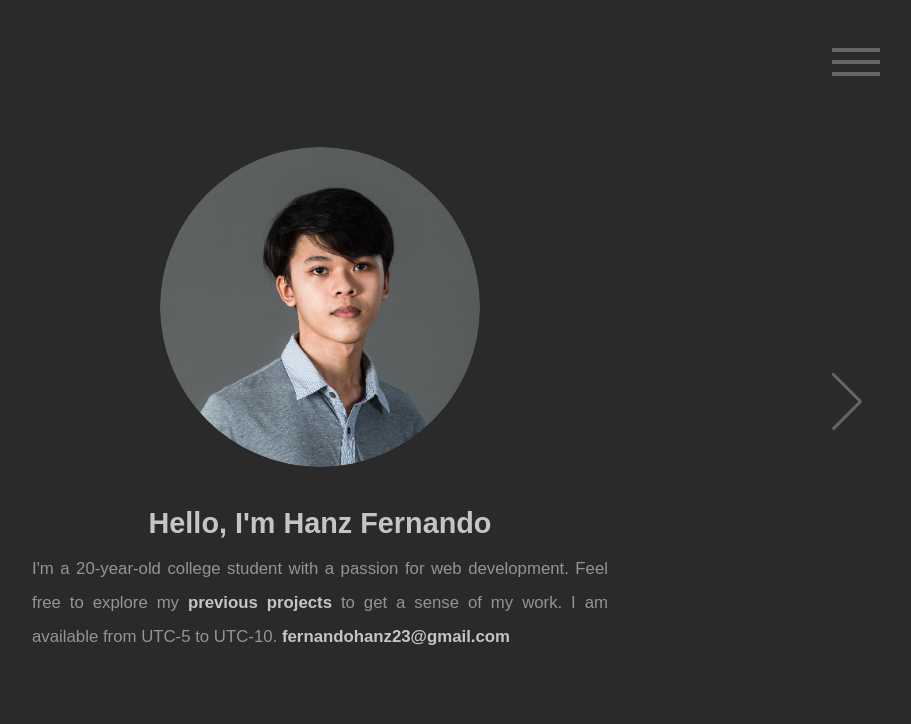
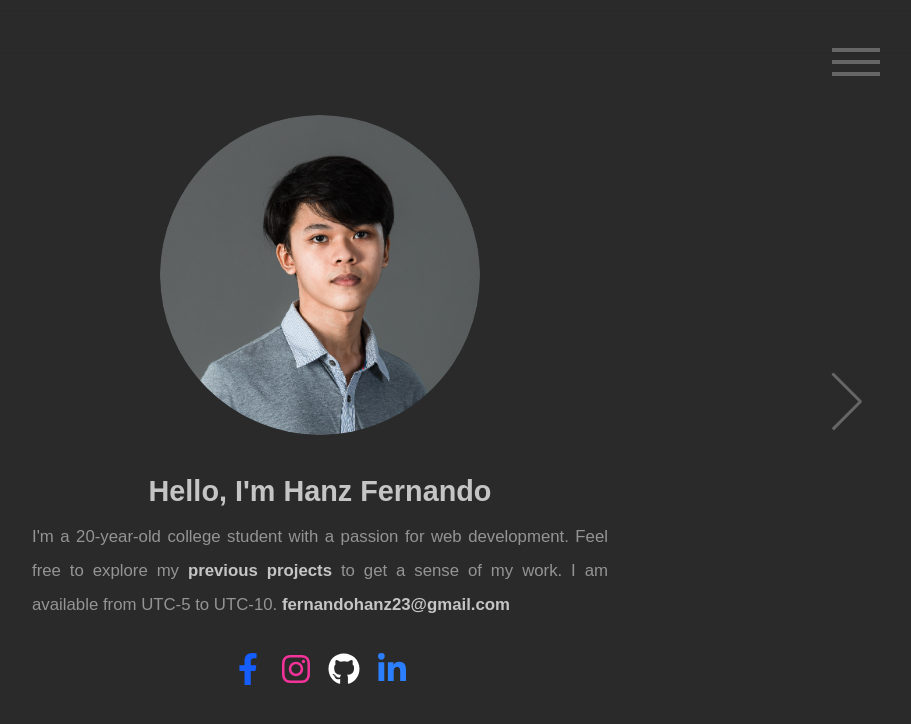
Before and after one commit to hanzfernando/portfolio, a React (Vite) app in the folder frontend/: page /about in a window 1280 px wide. Shown: the top 724 px of the page, without its empty margins (320-1231 px from the left). Built offline with nearby package versions, Linux system fonts and the light colour scheme.

Commit message:
added social links;

```diff
--- a/frontend/package.json
+++ b/frontend/package.json
@@ -13,6 +13,7 @@
     "@tailwindcss/vite": "^4.1.6",
     "react": "^19.1.0",
     "react-dom": "^19.1.0",
+    "react-icons": "^5.5.0",
     "react-router-dom": "^7.6.0",
     "tailwindcss": "^4.1.6"
   },
--- a/frontend/src/assets/data/projects.json
+++ b/frontend/src/assets/data/projects.json
@@ -64,7 +64,7 @@
         "link": ""
     },
     {
-        "id": 7,
+        "id": 5,
         "title": "Document Template Builder",
         "tags": ["Web", "MongoDB", "Express", "Node.js", "React"],
         "thumbnail": "/img_showcase/img_showcase-docbuilder.png",
@@ -83,7 +83,7 @@
     },
     {
         "id": 6,
-        "title": "WorkWell WebApp - Web",
+        "title": "WorkWell - Web",
         "tags": ["Web", "React", "ASP.Net Core", "Firebase"],
         "thumbnail": "/img_showcase/img_showcase-workwell-web.png",
         "images": [],
@@ -102,7 +102,7 @@
     },
     {
         "id": 7,
-        "title": "WorkWell WebApp - Android",
+        "title": "WorkWell - Android",
         "tags": ["Android", "Java", "XML", "Firebase"],
         "thumbnail": "/img_showcase/img_showcase-workwell-android.png",
         "images": [],
--- a/frontend/src/pages/AboutPage.jsx
+++ b/frontend/src/pages/AboutPage.jsx
@@ -1,8 +1,10 @@
 import React from 'react'
-import profile from '../assets/public/hanz-img.png' // adjust the path as needed
+import { FaFacebookF, FaInstagram, FaGithub, FaLinkedinIn } from 'react-icons/fa'  // import official icons
+import profile from '../assets/public/hanz-img.png'
 import { Link } from 'react-router-dom'
-import  PageNavigation from '../components/PageNavigation'
+import PageNavigation from '../components/PageNavigation'
 import BurgerNav from '../components/BurgerNav'
+
 const AboutPage = () => {
     return (
         <>
@@ -30,6 +32,50 @@ const AboutPage = () => {
                         fernandohanz23@gmail.com
                     </span>
                 </p>
+
+                {/* Social Links */}
+                <ul className="flex gap-4 mt-8">
+                    <li>
+                        <a
+                            href="https://www.facebook.com/HanzFernando.23"
+                            target="_blank"
+                            rel="noopener noreferrer"
+                            className="hover:scale-110 transition-transform"
+                        >
+                            <FaFacebookF className="w-8 h-8 text-blue-600" />
+                        </a>
+                    </li>
+                    <li>
+                        <a
+                            href="https://www.instagram.com/hanz_hanz21/"
+                            target="_blank"
+                            rel="noopener noreferrer"
+                            className="hover:scale-110 transition-transform"
+                        >
+                            <FaInstagram className="w-8 h-8 text-pink-500" />
+                        </a>
+                    </li>
+                    <li>
+                        <a
+                            href="https://github.com/hanzfernando"
+                            target="_blank"
+                            rel="noopener noreferrer"
+                            className="hover:scale-110 transition-transform"
+                        >
+                            <FaGithub className="w-8 h-8 text-white" />
+                        </a>
+                    </li>
+                    <li>
+                        <a
+                            href="https://www.linkedin.com/in/hanz-fernando-1a0b5428b/"
+                            target="_blank"
+                            rel="noopener noreferrer"
+                            className="hover:scale-110 transition-transform"
+                        >
+                            <FaLinkedinIn className="w-8 h-8 text-blue-500" />
+                        </a>
+                    </li>
+                </ul>
             </div>
 
             <div className="hide-on-small">
```
Also changed, not shown: 1 other file (tests, documents, lock files or other folders).
